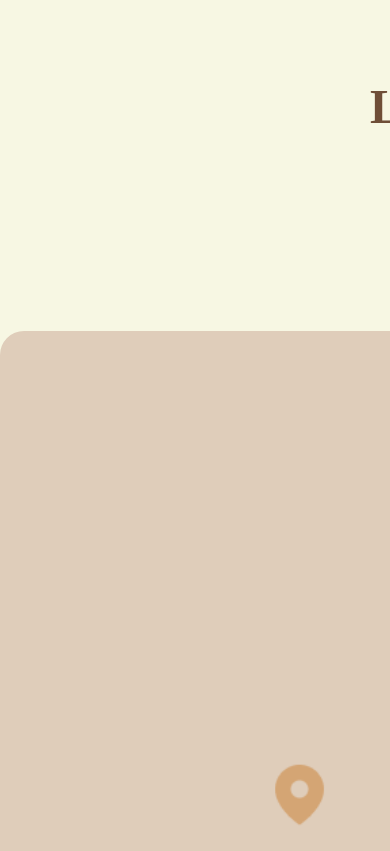
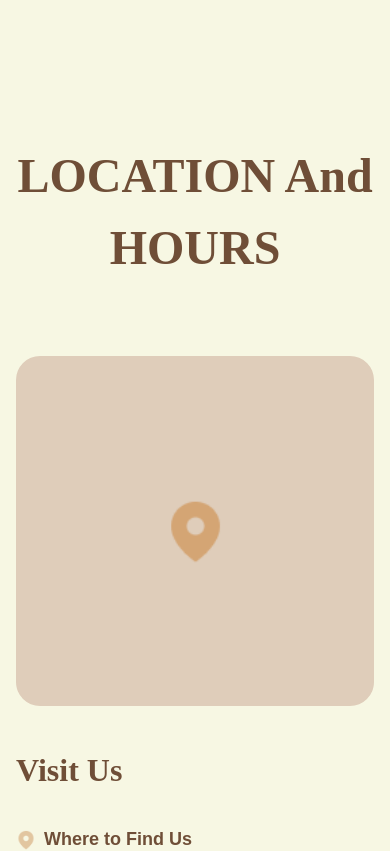
Before and after one commit to RasulAhmadov/CoffeShop, a React (Vite) app in the folder Coffe-shop/: page / in a window 390 px wide. Shown: the part 4140-4991 px from the top of the page. Built offline with nearby package versions, Linux system fonts and the light colour scheme.

Commit message:
location-hours responsiveness added

```diff
--- a/Coffe-shop/src/pages/Main/components/locationHours.tsx
+++ b/Coffe-shop/src/pages/Main/components/locationHours.tsx
@@ -1,9 +1,8 @@
-
+import React from 'react';
 import mapIcon from '../../../assets/img/map-icon.png';
 import clockIcon from '../../../assets/img/clock.png';
 import phoneIcon from '../../../assets/img/phone.png';
 import followIcon from '../../../assets/img/cup.png';
-// Sosial media ikonları
 import tiktokIcon from '../../../assets/img/tiktok.png';
 import instaIcon from '../../../assets/img/insta.png';
 import fbIcon from '../../../assets/img/facebook.png';
@@ -11,29 +10,16 @@ import fbIcon from '../../../assets/img/facebook.png';
 export const LocationHours = () => {
   return (
     <section
-      className="w-full flex flex-col items-center justify-center relative opacity-100 "
+      className="w-full flex flex-col items-center justify-center relative opacity-100 h-auto lg:h-[1145px] py-12 lg:py-0"
       style={{
-        position:'absolute',
         backgroundColor: '#F7F7E3',
-        height: '1145px',
-
-
       }}
     >
 
       <div
-        className="flex flex-col items-center justify-center opacity-100 mx-auto"
-        style={{
-          width: '1278px',
-          height: '614px'
-        }}
+        className="flex flex-col items-center justify-center opacity-100 mx-auto w-full max-w-[1278px] h-auto lg:h-[614px] px-4 md:px-6"
       >
-        <div  style={{    width: '547px',
-                   height: '64px',
-                   top: '60px',
-                  left: '446.41px',
-
-                      }}>
+        <div className="w-full max-w-[547px] h-auto text-center mb-8 lg:mb-0 lg:absolute lg:top-[60px]">
           <h1
             className="text-center opacity-100"
             style={{
@@ -49,42 +35,25 @@ export const LocationHours = () => {
         </div>
 
         <div
-          className="flex justify-between items-center opacity-100"
-          style={{
-            width: '100%',
-            gap: '196px'
-          }}
+          className="flex flex-col lg:flex-row justify-between items-center opacity-100 w-full gap-10 lg:gap-[196px]"
         >
 
-
           <div
-            className="flex items-center justify-center opacity-100 relative"
+            className="flex items-center justify-center opacity-100 relative w-full max-w-[680px] h-[350px] sm:h-[450px] lg:h-[927px] lg:mt-[196px]"
             style={{
-              width: '680px', // Figma xəritə eni
-              height: '927px', // Figma xəritə hündürlüyü
               backgroundColor: ' #DFCDBA',
-                 marginTop:'196px',
               borderRadius: '24px'
             }}
           >
-
             <img
               src={mapIcon}
-
               className="object-contain"
               style={{ width: '65px', height: '65px' }}
             />
           </div>
 
-
           <div
-            className="flex flex-col text-left opacity-100"
-            style={{
-
-              width: '550px',
-              gap: '62px',
-
-            }}
+            className="flex flex-col text-left opacity-100 w-full max-w-[550px] gap-8 lg:gap-[62px]"
           >
 
             <h2
@@ -93,12 +62,10 @@ export const LocationHours = () => {
                 fontWeight: 600,
                 fontSize: '32px',
                 color: '#6F4E37',
-
               }}
             >
               Visit Us
             </h2>
-
 
             <div className="flex flex-col gap-1">
               <h3 className="flex items-center gap-2" style={{ fontFamily: "'Poppins', sans-serif", fontWeight: 600, fontSize: '18px', color: '#6F4E37' }}>
@@ -109,7 +76,6 @@ export const LocationHours = () => {
               </p>
             </div>
 
-
             <div className="flex flex-col gap-1">
               <h3 className="flex items-center gap-2" style={{ fontFamily: "'Poppins', sans-serif", fontWeight: 600, fontSize: '18px', color: '#6F4E37' }}>
                 <img src={clockIcon} alt="clock" className="w-5 h-5 object-contain" style={{ opacity: 0.6 }} /> When We're Open
@@ -119,33 +85,23 @@ export const LocationHours = () => {
               </p>
             </div>
 
-
             <div className="flex flex-col gap-1">
-              <h3 className="flex items-center gap-2" style={{ fontFamily: "'Poppins', sans-serif",
-                 fontWeight: 600,
-                 fontSize: '18px',
-                 color: '#6F4E37' }}>
-                <img src={phoneIcon} className="w-5 h-5 object-contain" style={{ opacity: 0.6 }} />
-                 Get in Touch
+              <h3 className="flex items-center gap-2" style={{ fontFamily: "'Poppins', sans-serif", fontWeight: 600, fontSize: '18px', color: '#6F4E37' }}>
+                <img src={phoneIcon} className="w-5 h-5 object-contain" style={{ opacity: 0.6 }} /> Get in Touch
               </h3>
-              <p style={{ fontFamily: "'Poppins', sans-serif",
-                 fontWeight: 400,
-                 fontSize: '16px',
-                 color: '#8B4513CC',
-                  paddingLeft: '28px' }}>
+              <p style={{ fontFamily: "'Poppins', sans-serif", fontWeight: 400, fontSize: '16px', color: '#8B4513CC', paddingLeft: '28px' }}>
                 +1 (555) 123-4567 <br /> hello@brewtopia.cafe
               </p>
             </div>
-
 
             <div className="flex flex-col gap-1">
               <h3 className="flex items-center gap-2" style={{ fontFamily: "'Poppins', sans-serif", fontWeight: 600, fontSize: '18px', color: '#6F4E37' }}>
                 <img src={followIcon} alt="follow" className="w-5 h-5 object-contain" style={{ opacity: 0.6 }} /> Follow Our Journey
               </h3>
               <div className="flex items-center gap-4 cursor-pointer" style={{ paddingLeft: '28px' }}>
-                <img src={tiktokIcon}  className="w-6 h-6 object-contain  transition-transform" />
-                <img src={instaIcon}  className="w-6 h-6 object-contain  transition-transform" />
-                <img src={fbIcon}  className="w-6 h-6 object-contain  transition-transform" />
+                <img src={tiktokIcon} className="w-6 h-6 object-contain transition-transform" />
+                <img src={instaIcon} className="w-6 h-6 object-contain transition-transform" />
+                <img src={fbIcon} className="w-6 h-6 object-contain transition-transform" />
               </div>
             </div>
 
```
Lines whose indentation alone changed are shown as unchanged.
